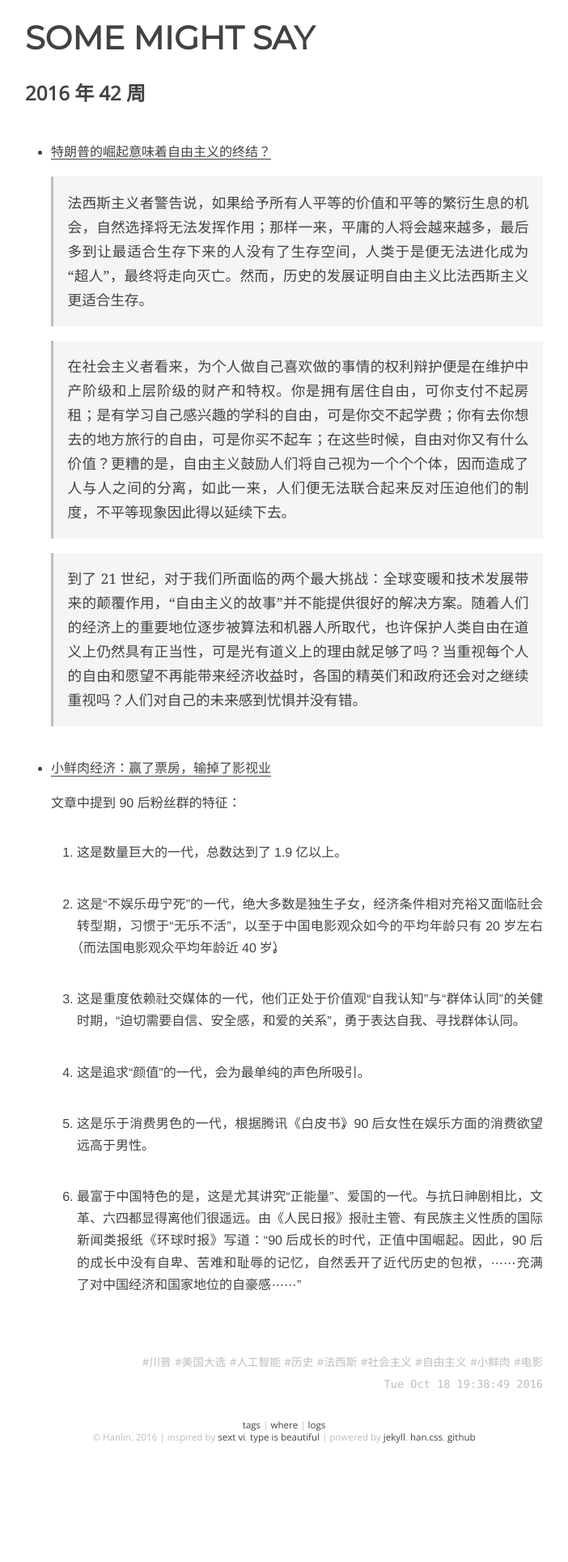
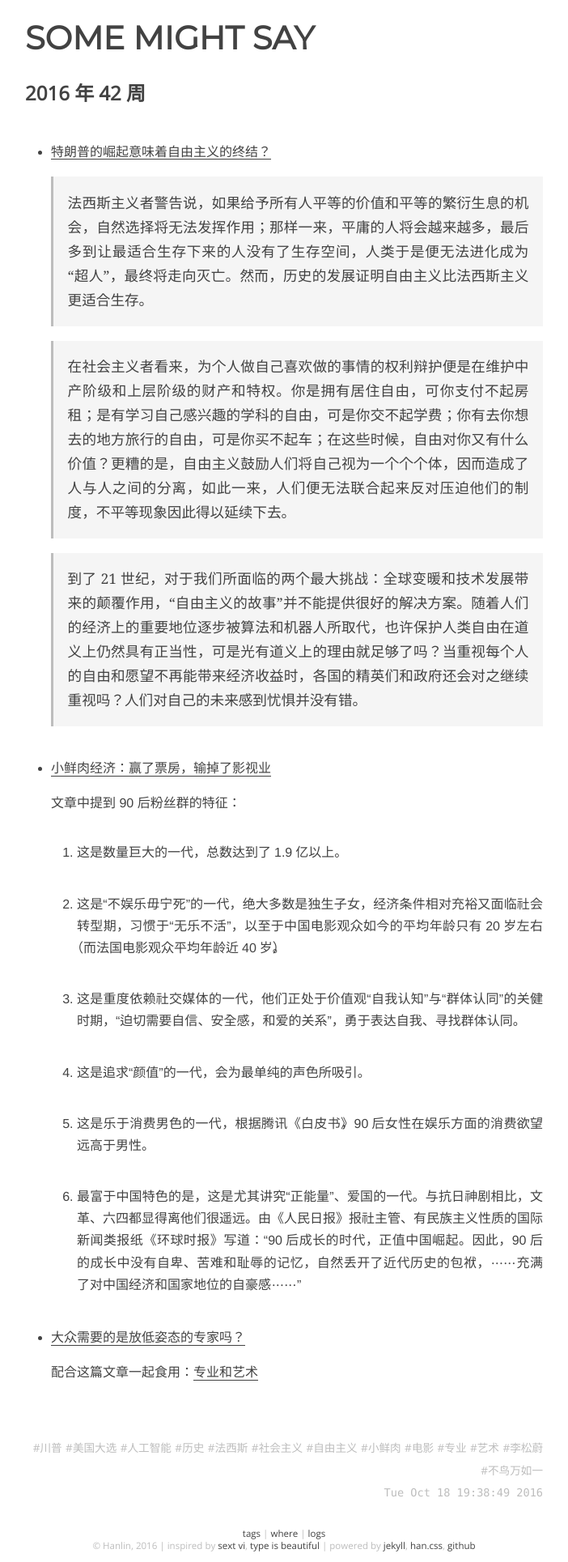
Before and after one commit to onion7878/word, a Jekyll site: the page built from _posts/logs/2016-01-01-42.md, in a window 1280 px wide. Shown: the whole page at 81% size, without its empty margins (289-991 px from the left). Built offline with Jekyll 4.4.1, drawn with Linux system fonts in a browser that asks for light colours; before the commit the page ends 1796 px from its top, so only the background shows below that.

Commit message:
add new item

```diff
--- a/_posts/logs/2016-01-01-42.md
+++ b/_posts/logs/2016-01-01-42.md
@@ -4,7 +4,7 @@ layout: post
 title:  2016 年 42 周
 date: 16-10-18 19:38:49
 categories: [log]
-tags: [川普, 美国大选, 人工智能, 历史, 法西斯, 社会主义, 自由主义, 小鲜肉, 电影]
+tags: [川普, 美国大选, 人工智能, 历史, 法西斯, 社会主义, 自由主义, 小鲜肉, 电影, 专业, 艺术, 李松蔚, 不鸟万如一]
 
 ---
 
@@ -31,3 +31,7 @@ tags: [川普, 美国大选, 人工智能, 历史, 法西斯, 社会主义, 自
 	5. 这是乐于消费男色的一代，根据腾讯《白皮书》，90后女性在娱乐方面的消费欲望远高于男性。
 
 	6. 最富于中国特色的是，这是尤其讲究“正能量”、爱国的一代。与抗日神剧相比，文革、六四都显得离他们很遥远。由《人民日报》报社主管、有民族主义性质的国际新闻类报纸《环球时报》写道：“90后成长的时代，正值中国崛起。因此，90后的成长中没有自卑、苦难和耻辱的记忆，自然丢开了近代历史的包袱，……充满了对中国经济和国家地位的自豪感……”
+
+- [大众需要的是放低姿态的专家吗？](https://zhuanlan.zhihu.com/p/22979512)
+
+	配合这篇文章一起食用：[专业和艺术](https://blog.yitianshijie.net/2016/10/16/professionalism-and-art/)
```
